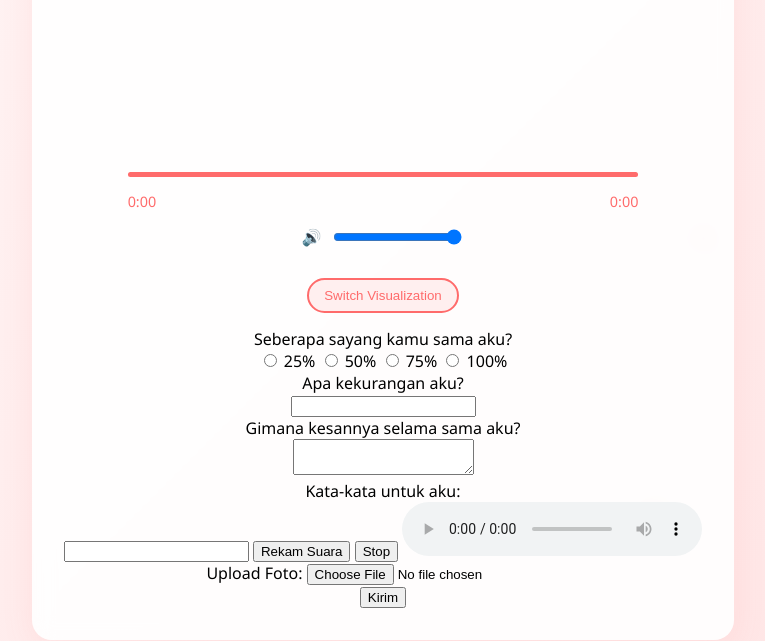
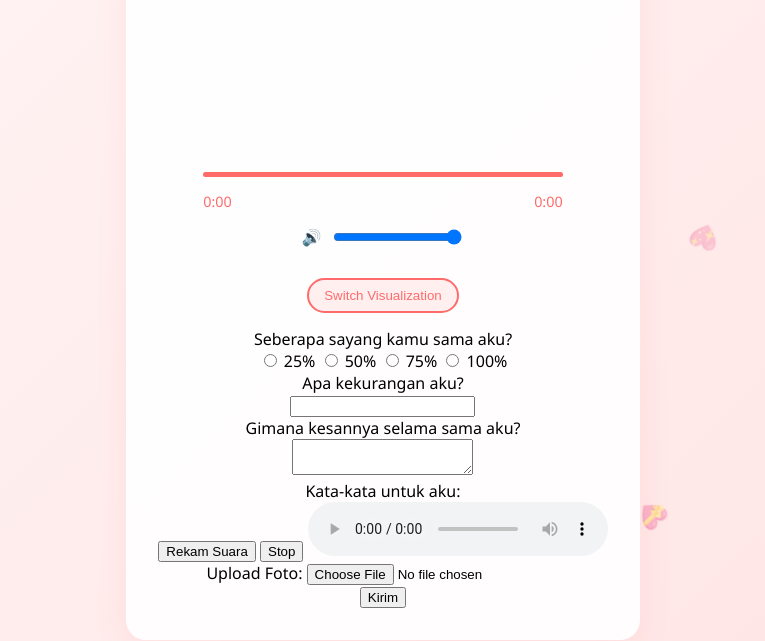
Before and after one commit to Ame0thyst/Deploy-test, a plain HTML site: page index.html in a window 1280 px wide. Shown: the part 164-805 px from the top of the page, without its empty margins (257-1022 px from the left). Drawn offline with Linux system fonts and the light colour scheme.

Commit message:
test deplot

```diff
--- a/index.html
+++ b/index.html
@@ -72,7 +72,6 @@
           <!-- Question 4 -->
           <div>
             <label>Kata-kata untuk aku:</label><br />
-            <input type="text" name="kata" />
             <button type="button" onclick="startRecording()">
               Rekam Suara
             </button>
```
